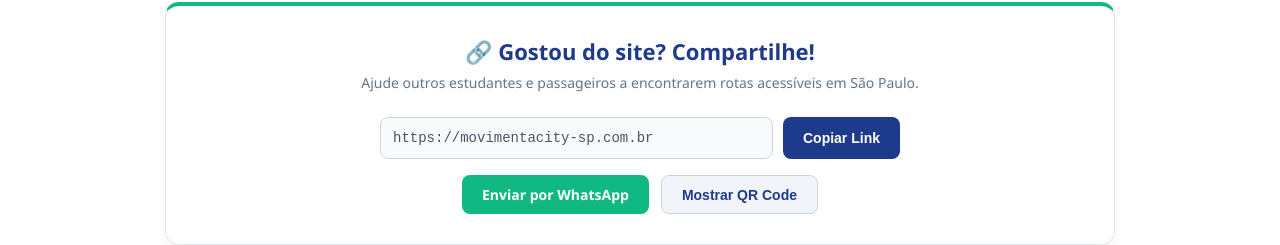
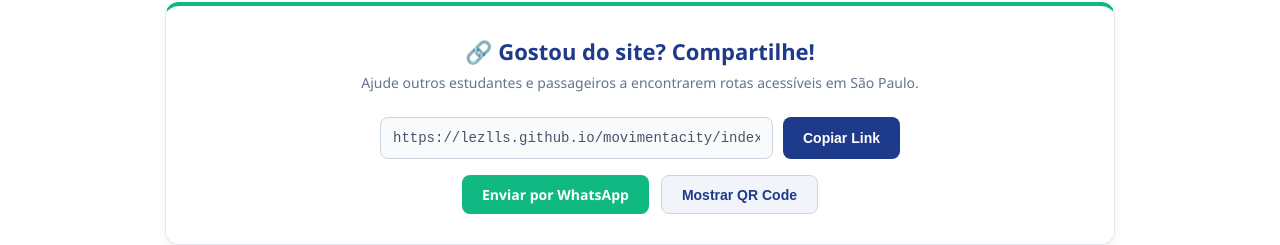
Before and after one commit to lezlls/movimentacity, a plain HTML site: page COMPARTILHAR.HTML in a window 1280 px wide. Shown: the part 260-505 px from the top of the page. Drawn offline with Linux system fonts and the light colour scheme.

Commit message:
Add files via upload

```diff
--- a/COMPARTILHAR.HTML
+++ b/COMPARTILHAR.HTML
@@ -40,7 +40,7 @@
             <p class="subtitulo-padrao">Ajude outros estudantes e passageiros a encontrarem rotas acessíveis em São Paulo.</p>
 
             <div class="box-copiar-link">
-                <input type="text" id="url-projeto" class="input-padrao input-link" value="https://movimentacity-sp.com.br" aria-label="Link do projeto" readonly>
+                <input type="text" id="url-projeto" class="input-padrao input-link" value="https://lezlls.github.io/movimentacity/index.html" aria-label="Link do projeto" readonly>
                 <button type="button" class="btn-primario" onclick="copiarLinkProjeto()">Copiar Link</button>
             </div>
 
```
